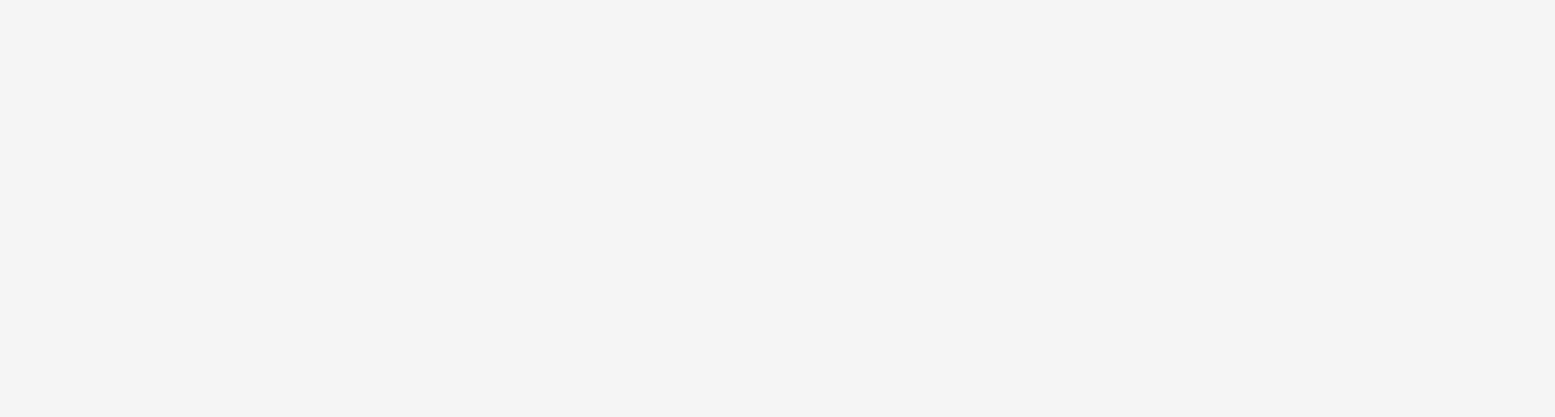
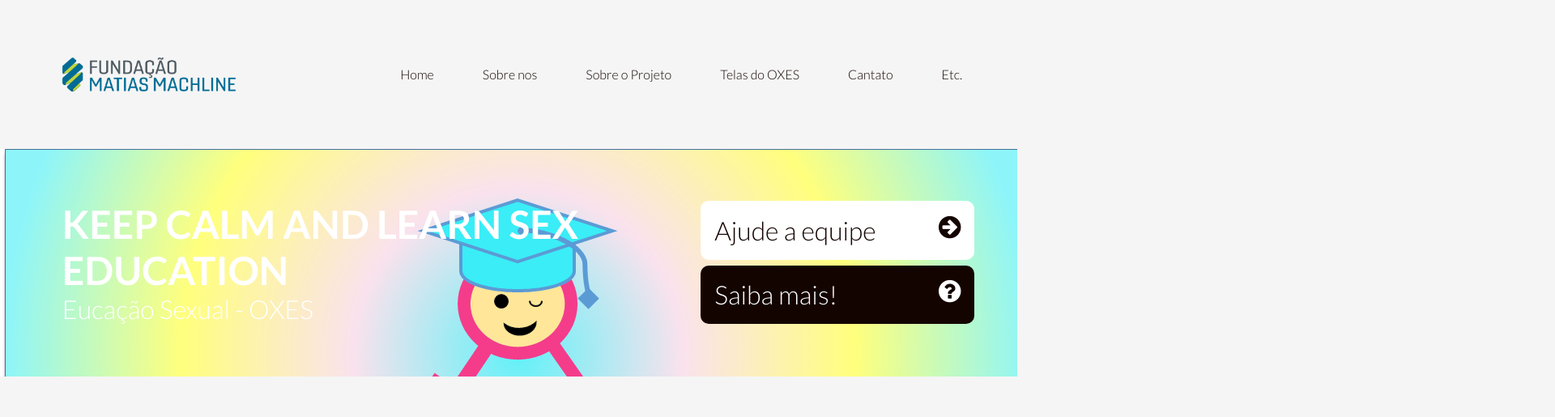
Before and after one commit to FlaviaChaparro/site_fake, a plain HTML site: page index.html in a window 1280 px wide. Shown: the top 515 px of the page at 81% size, 1920 px wide, since content can reach past the window. Drawn offline with nearby package versions, Linux system fonts and the light colour scheme.

Commit message:
Update fmm.css

```diff
--- a/css/fmm.css
+++ b/css/fmm.css
@@ -6,7 +6,7 @@ a {text-decoration: none;}
 ul{list-style:none;}
 img{max-width:100%;}
 /*=========== CONTAINER ==========*/
-.container{width: 100%; float: left; padding: 50% 100%;text-align: center;}
+.container{width: 100%; float: left; padding: 5% 6%;text-align: center;}
 /*=========== BG COLORS ==========*/
 .bg-gradient{background: linear-gradient(to right,rgba(91,241,248),rgba(91,241,248));}
 .bg-black{ background-color:#130400;}
```
